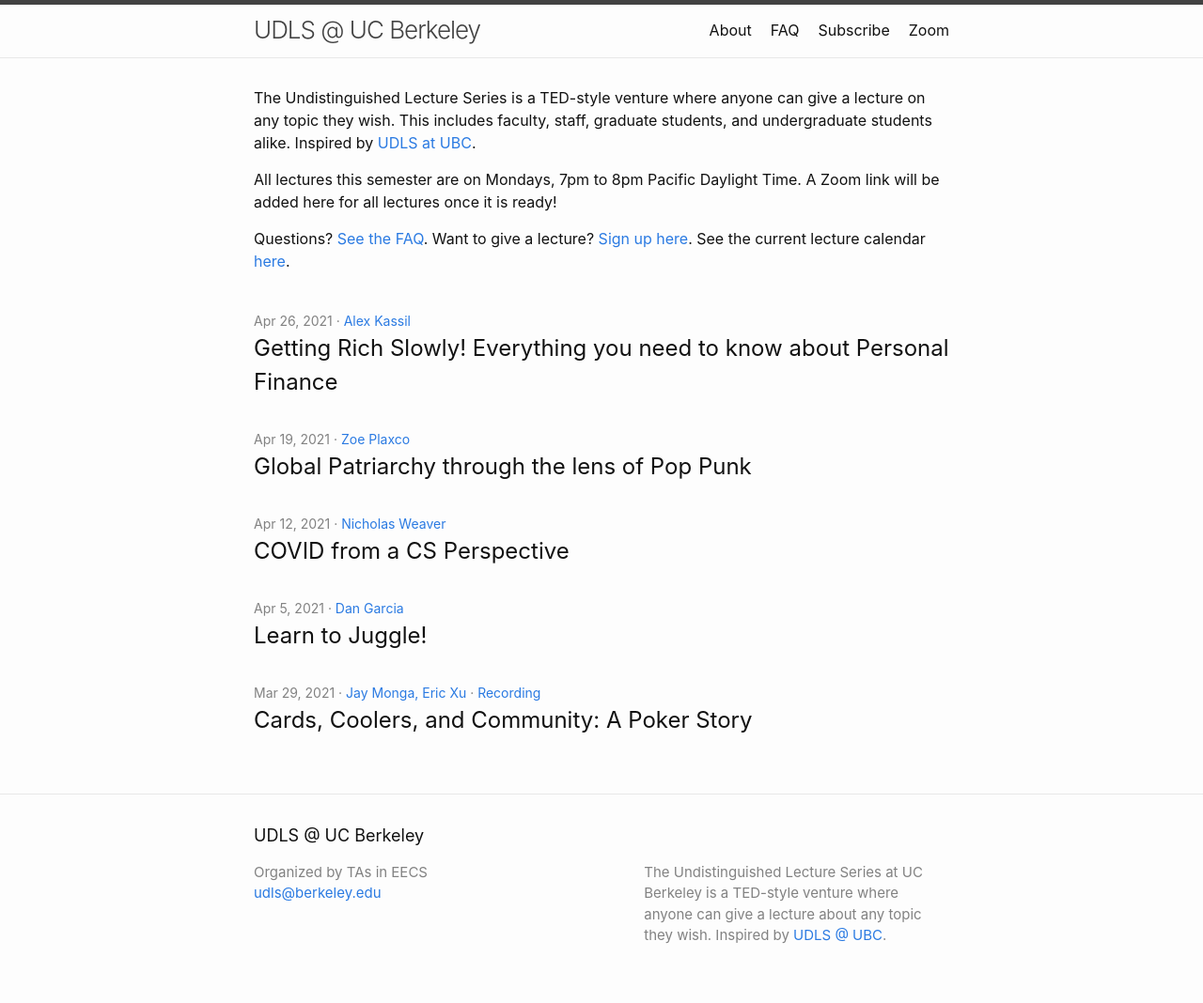
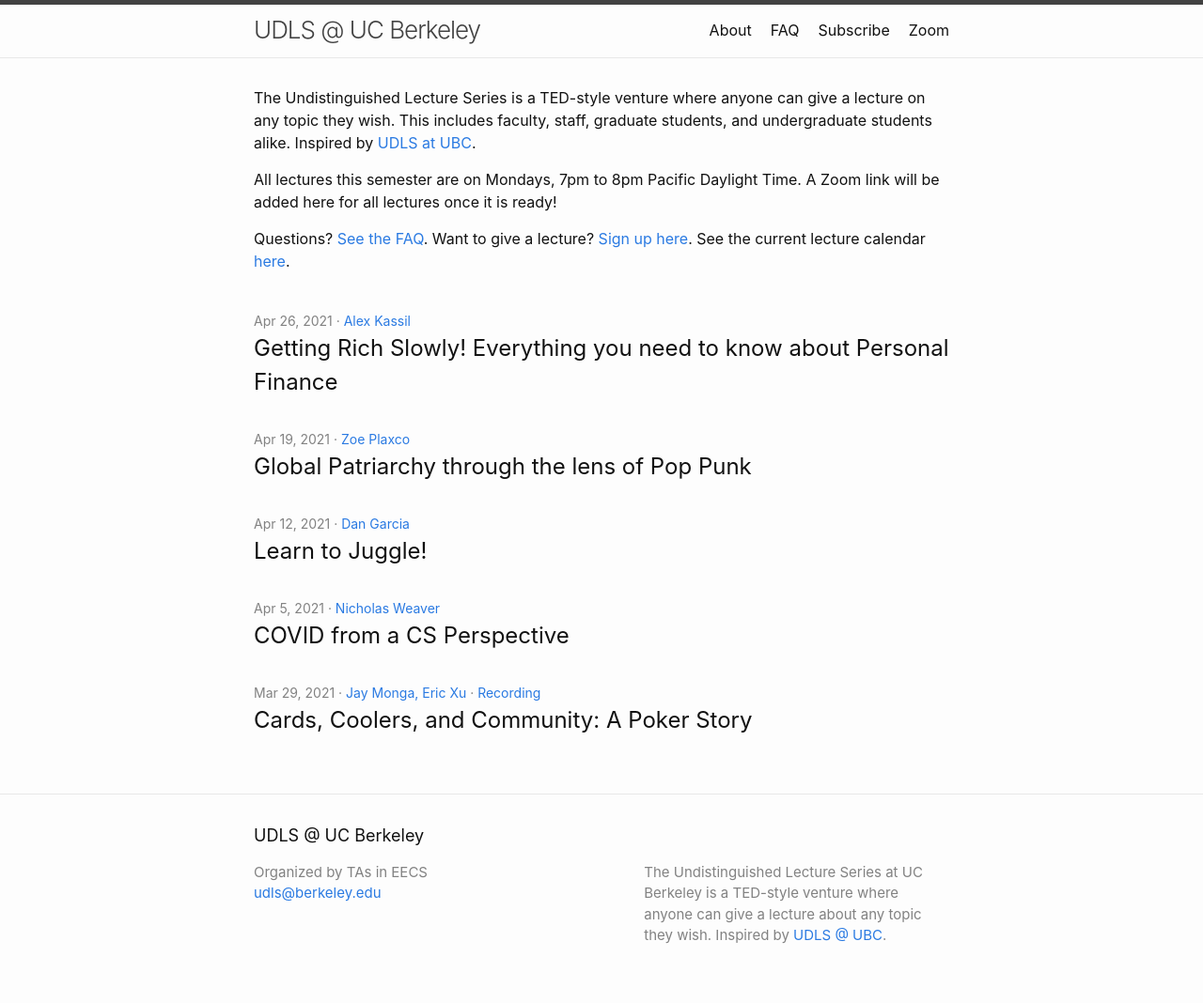
Before and after one commit to berkeley-udls/berkeley-udls.github.io, a Jekyll site: the page built from index.md, in a window 1280 px wide. Shown: the whole page at 94% size. Built offline with Jekyll 4.4.1, drawn with Linux system fonts in a browser that asks for light colours.

Commit message:
Fix page titles and lecture order

```diff
--- a/_includes/head.html
+++ b/_includes/head.html
@@ -2,8 +2,15 @@
   <meta charset="utf-8">
   <meta http-equiv="X-UA-Compatible" content="IE=edge">
   <meta name="viewport" content="width=device-width, initial-scale=1">
-  {%- seo -%}
+  {%- seo title=false -%}
   <link rel="stylesheet" href="{{ "/assets/main.css" | relative_url }}">
+  {%- if page.position -%}
+    <title>{{ page.name }} | {{ site.title }}</title>
+  {%- elsif page.title -%}
+    <title>{{ page.title }} | {{ site.title }}</title>
+  {%- else -%}
+    <title>{{ site.title }}</title>
+  {%- endif -%}
   {%- feed_meta -%}
   {%- if jekyll.environment == 'production' and site.google_analytics -%}
     {%- include google-analytics.html -%}
```
Also changed, not shown: _lectures/2021-04-05-covid-cs-perspective.md (renamed from _lectures/2021-04-12-covid-cs-perspective.md, +1 -1 lines), _lectures/2021-04-12-learn-to-juggle.md (renamed from _lectures/2021-04-05-learn-to-juggle.md, +1 -1 lines), _layouts/speaker.html (indentation only).
